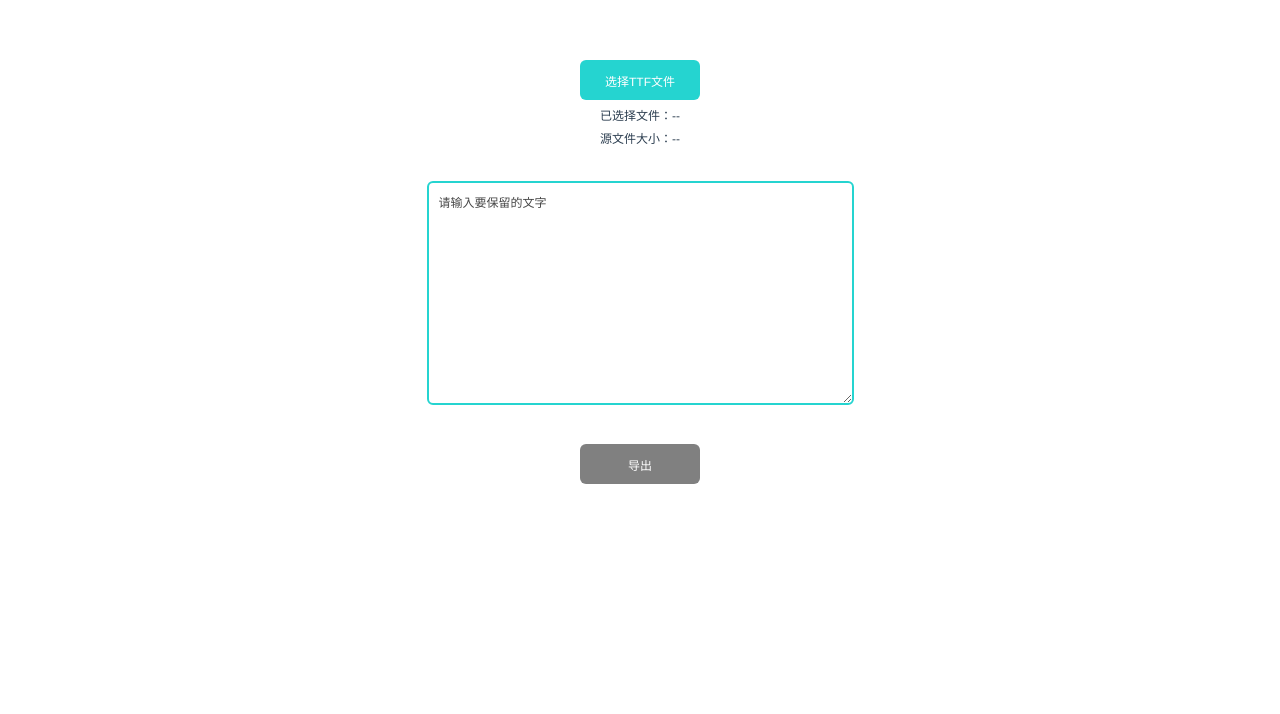
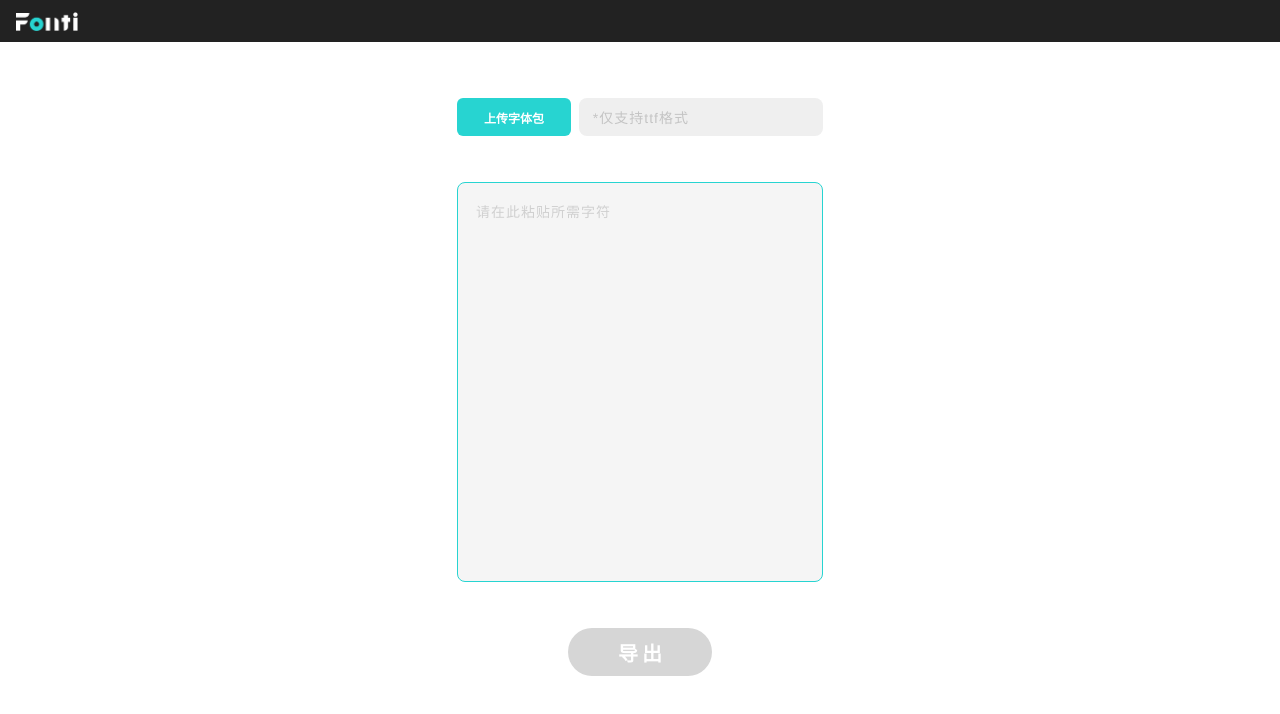
Before and after one commit to simmzl/fontiny-app, a Vue app: page / in a window 1280 px wide. Shown: the top 714 px of the page. Built offline with nearby package versions, Linux system fonts and the light colour scheme.

Commit message:
chore: ui

```diff
--- a/src/App.vue
+++ b/src/App.vue
@@ -1,117 +1,391 @@
 <script setup lang="ts">
-import { ref, reactive, computed } from "vue"
+// Code by simmzl
+import { ref, reactive, computed } from "vue";
 
-const fonts = ref("")
-let errorMsg = ref("")
+const fonts = ref("");
+let errorMsg = ref("");
 const file = reactive({
   name: "",
   size: 0,
-  path: ""
-})
+  path: "",
+});
 
-const isValid = computed(
-  () => !!fonts.value
-);
+const isValid = computed(() => !!fonts.value && !errorMsg.value && file.path);
 
-const fileSize = computed(
-  () => file.size === 0 ? "--" : `${(file.size / 1000000).toFixed(2)}M`
+const fileSize = computed(() =>
+  file.size === 0 ? "--" : `${(file.size / 1000000).toFixed(3)}MB`
 );
 
 const fileHandler = (e: Event) => {
-  const input = e.target as HTMLInputElement
-  if (!input.files || !input.files.length) return
-  console.warn(input.files.length)
-  const { name, path, size } = input.files[0] as any
-  errorMsg.value = ""
-  if (!/.ttf$/.test(name)) return errorMsg.value = "请选择ttf文件"
+  const input = e.target as HTMLInputElement;
+  if (!input.files || !input.files.length) return;
+  console.warn(input.files.length);
+  const { name, path, size } = input.files[0] as any;
+  errorMsg.value = "";
+  if (!/.ttf$/.test(name)) return (errorMsg.value = "*请上传TTF格式文件");
 
-  console.warn(input.files)
-  file.name = name
-  file.path = path
-  file.size = size
-  console.warn(file)
-  upload()
-}
+  console.warn(input.files);
+  file.name = name;
+  file.path = path;
+  file.size = size;
+  console.warn(file);
+  upload();
+};
 
 const output = () => {
-  if (!isValid.value) return
-  window.fontTiny.compress(fonts.value)
-}
+  if (!isValid.value) return;
+  window.fontTiny.compress(fonts.value);
+};
 
 const upload = () => {
-  window.fontTiny.upload(file.path, file.name)
-}
+  window.fontTiny.upload(file.path, file.name);
+};
 </script>
 
 <template>
-  <section class="top">
+  <!-- Code by yy & simmzl -->
+  <div class="top">
+    <img src="./assets/logo.png" class="logo" />
+  </div>
+
+  <div class="content">
     <div class="input">
-      <label for="file" class="btn input-font">选择TTF文件</label>
-      <input type="file" id="file" @change="fileHandler">
+      <div class="upload">
+        <label for="file" class="center bt1 btn">上传字体包</label>
+        <input type="file" id="file" @change="fileHandler" />
+      </div>
+      <div class="fontname">
+        <span class="text1 err" v-if="errorMsg">{{errorMsg}}</span>
+        <span class="text1" v-else-if="!file.path">*仅支持ttf格式</span>
+        <template v-else>
+          <span class="text2">{{ file.name || "--" }}</span>
+          <span class="text3">{{ fileSize }}</span>
+        </template>
+      </div>
     </div>
-
-    <div class="info">
-      <p class="error">{{errorMsg}}</p>
-      <p>已选择文件：{{file.name || "--"}}</p>
-      <p>源文件大小：{{fileSize}}</p>
-    </div>
-  </section>
-
-  <section class="textarea">
-    <textarea cols="30" rows="10" v-model="fonts" placeholder="请输入要保留的文字"></textarea>
-  </section>
-
-  <section class="bottom">
-    <div class="btn output" :class="{ disabled: !isValid }" @click="output">导出</div>
-  </section>
+    <textarea placeholder="请在此粘贴所需字符" class="text5 word" v-model="fonts"></textarea>
+    <div class="center bt2 btn" :class="{ disabled: !isValid }" @click="output">导出</div>
+  </div>
 </template>
 
 <style>
-#app {
-  font-family: Avenir, Helvetica, Arial, sans-serif;
-  -webkit-font-smoothing: antialiased;
-  -moz-osx-font-smoothing: grayscale;
-  text-align: center;
-  color: #2c3e50;
-  margin-top: 60px;
-  user-select: none;
+html {
+  height: 100%;
+  -ms-text-size-adjust: 100%;
+  -webkit-text-size-adjust: 100%;
+  -webkit-tap-highlight-color: transparent;
 }
 
-.btn {
+body {
+  height: 100%;
+  margin: 0;
+  font-size: 14px;
+  font-family: "PingFang SC", "Helvetica Neue", Helvetica, STHeiTi, Arial,
+    sans-serif;
+  user-select: none;
+  -webkit-touch-callout: none;
+}
+
+article,
+aside,
+details,
+figcaption,
+figure,
+footer,
+header,
+hgroup,
+main,
+menu,
+nav,
+section,
+summary {
+  display: block;
+}
+
+audio:not([controls]) {
+  display: none;
+  height: 0;
+}
+
+progress {
+  vertical-align: baseline;
+}
+
+template,
+[hidden] {
+  display: none;
+}
+
+a {
+  text-decoration: none;
+  background-color: transparent;
+  -webkit-text-decoration-skip: objects;
+}
+
+a:active,
+a:hover {
+  outline-width: 0;
+}
+
+abbr[title] {
+  text-decoration: underline;
+}
+
+b,
+strong {
+  font-weight: bolder;
+}
+
+dfn {
+  font-style: italic;
+}
+
+small {
+  font-size: 80%;
+}
+
+sub,
+sup {
+  position: relative;
+  font-size: 75%;
+  line-height: 0;
+  vertical-align: baseline;
+}
+
+sup {
+  top: -0.5em;
+}
+
+sub {
+  bottom: -0.25em;
+}
+
+img {
+  border-style: none;
+}
+
+svg:not(:root) {
+  overflow: hidden;
+}
+
+code,
+kbd,
+pre,
+samp {
+  font-size: 1em;
+  font-family: monospace;
+}
+
+pre {
+  overflow: auto;
+  white-space: pre;
+  word-wrap: break-word;
+}
+
+button,
+input,
+optgroup,
+select,
+textarea {
+  margin: 0;
+  outline: none;
+  font: inherit;
+  vertical-align: middle;
+  color: inherit;
+}
+
+button {
+  padding: 0;
+  border: none;
+  box-shadow: none;
+}
+
+button,
+input {
+  overflow: visible;
+}
+
+button,
+select {
+  text-transform: none;
+}
+
+button,
+html [type="button"],
+[type="reset"],
+[type="submit"] {
+  -webkit-appearance: button;
+}
+
+[disabled] {
+  cursor: default;
+}
+
+[type="checkbox"],
+[type="radio"] {
+  box-sizing: border-box;
+  padding: 0;
+}
+
+[type="number"]::-webkit-inner-spin-button,
+[type="number"]::-webkit-outer-spin-button {
+  height: auto;
+}
+
+[type="search"] {
+  -webkit-appearance: textfield;
+  outline-offset: -2px;
+}
+
+[type="search"]::-webkit-search-cancel-button,
+[type="search"]::-webkit-search-decoration {
+  -webkit-appearance: none;
+}
+
+::-webkit-file-upload-button {
+  -webkit-appearance: button;
+  font: inherit;
+}
+
+textarea {
+  overflow: auto;
+  resize: none;
+  vertical-align: top;
+}
+
+optgroup {
+  font-weight: bold;
+}
+
+input,
+select,
+textarea {
+  outline: 0;
+}
+
+textarea,
+input {
+  -webkit-user-modify: read-write-plaintext-only;
+}
+
+input,
+select {
+  padding: 0;
+  border: 0 none;
+  -webkit-appearance: none;
+  background-color: transparent;
+}
+
+input::-ms-clear,
+input::-ms-reveal {
+  display: none;
+}
+
+input::-webkit-input-placeholder,
+textarea::-webkit-input-placeholder {
+  color: inherit;
+  opacity: 0.54;
+}
+
+input:-ms-input-placeholder,
+textarea:-ms-input-placeholder {
+  color: inherit;
+  opacity: 0.54;
+}
+
+table {
+  border-collapse: collapse;
+  border-spacing: 0;
+}
+
+td,
+th {
+  padding: 0;
+}
+
+h1,
+h2,
+h3,
+h4,
+h5,
+h6,
+p,
+figure,
+form,
+blockquote {
+  margin: 0;
+}
+
+ul,
+ol,
+li,
+dl,
+dd {
+  padding: 0;
+  margin: 0;
+}
+
+ul,
+ol {
+  list-style: none outside none;
+}
+
+h1,
+h2,
+h3,
+h4,
+h5,
+h6 {
+  font-weight: normal;
+  font-size: 100%;
+  line-height: 1.5;
+}
+
+* {
+  box-sizing: border-box;
+}
+</style>
+
+<style>
+/* Code by yy */
+.top {
+  width: 100%;
+  height: 42px;
+  background-color: #222222;
+  display: flex;
+  align-items: center;
+}
+.logo {
+  width: 62px;
+  height: 19px;
+  margin-left: 16px;
+}
+.center {
   display: flex;
   align-items: center;
   justify-content: center;
-  width: 120px;
-  height: 40px;
-  border-radius: 6px;
-  background: #25d4d0;
-  color: #fff;
-  font-size: 12px;
+}
+.btn {
   cursor: pointer;
-  user-select: none;
+  background-color: #27d4d1;
+  transition: all .3s;
 }
-
-.btn:hover {
-  background: #13dad6;
+.btn:active {
+  background: #1ec6c3;
 }
-
-.btn.disabled {
-  background: gray;
-  cursor: not-allowed;
+.content {
+  width: 100%;
+  height: 100%;
+  background-color: white;
+  align-items: center;
 }
-
-.output {
-  margin: 20px auto;
-}
-
-.input {
+.upload {
   position: relative;
   width: 120px;
-  height: 40px;
+  height: 38px;
   margin: 0 auto;
 }
-
-.input input {
+.upload input {
   position: absolute;
   left: 0;
   right: 0;
@@ -123,8 +397,7 @@ const upload = () => {
   z-index: 1;
   cursor: pointer;
 }
-
-.input-font {
+.upload .btn {
   position: absolute;
   left: 0;
   top: 0;
@@ -132,47 +405,90 @@ const upload = () => {
   height: 100%;
   font-size: 12px;
   border-radius: 6px;
-  background: #25d4d0;
-  color: #fff;
-  display: flex;
-  align-items: center;
-  justify-content: center;
   z-index: 2;
   cursor: pointer;
 }
-
-.info {
-  font-size: 12px;
-  text-align: center;
+.bt1 {
+  width: 102px;
+  height: 38px;
+  border-radius: 8px;
+  color: white;
+  font-size: 14px;
+  font-weight: bold;
 }
-
-.info p {
-  margin: 6px 0;
+.bt2 {
+  width: 144px;
+  height: 48px;
+  margin: 46px auto 56px auto;
+  border-radius: 24px;
+  color: white;
+  font-size: 20px;
+  font-weight: bold;
+  letter-spacing: 4px;
+  padding-left: 4px;
 }
-
-section {
-  margin: 20px 0;
+.bt2.disabled {
+  background-color: #d6d6d6;
 }
-
-textarea {
-  width: 400px;
-  height: 200px;
-  padding: 10px 13px 10px 10px;
-  margin: 15px 20px;
-  border: 2px solid #25d4d0;
-  border-radius: 6px;
-  font-size: 12px;
-  line-height: 23px;
+.fontname {
+  width: 256px;
+  height: 38px;
+  border-radius: 8px;
+  margin-left: 8px;
+  padding-left: 14px;
+  padding-right: 14px;
+  font-size: 14px;
+  font-weight: 400;
+  background-color: #efefef;
+  display: flex;
+  align-items: center;
+  justify-content: space-between;
+}
+.text1 {
+  color: #c4c4c4;
+  letter-spacing: 1px;
+}
+.err {
+  color: #ff904d;
+  letter-spacing: 0;
+}
+.text2 {
   color: #282828;
+  flex: 1;
+  overflow: hidden;
+  text-overflow: ellipsis;
+  white-space: nowrap;
 }
-
-textarea::placeholder {
-  font-size: 12px;
-  line-height: 23px;
-  color: #474747;
+.text3 {
+  flex-shrink: 0;
+  color: #b1b1b1;
+  margin-left: 8px;
 }
-
-.error {
-  color: #fe6063;
+.input {
+  width: 366px;
+  height: 38px;
+  margin: 56px auto 46px auto;
+  display: flex;
+}
+.word {
+  width: 366px;
+  height: 50vh;
+  border-radius: 8px;
+  margin: 0px auto;
+  padding: 18px 18px 18px 18px;
+  border-color: #27d4d1;
+  border-width: 1px;
+  background-color: #f5f5f5;
+  font-size: 14px;
+  font-weight: 400;
+  letter-spacing: 1px;
+  display: block;
+}
+.text5 {
+  color: #282828;
+  text-align: justify;
+}
+.text5::placeholder {
+  color: #b1b1b1;
 }
 </style>
```
Also changed, not shown: src/assets/logo.png.
